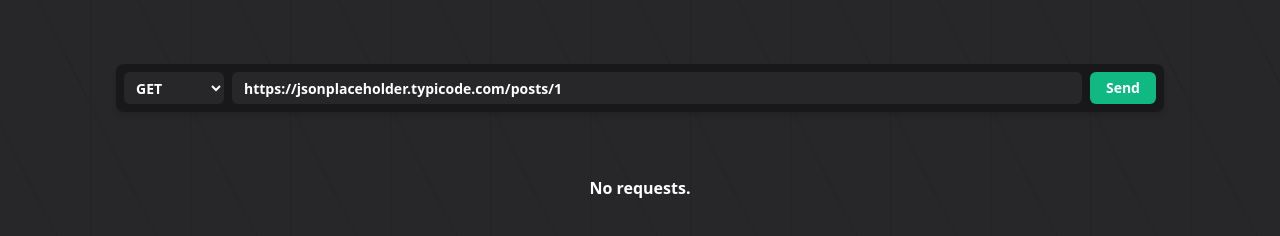
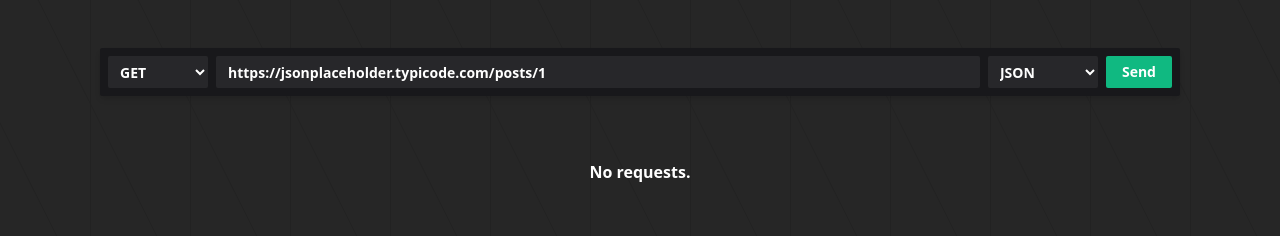
Before and after one commit to itsmichaelbtw/urbex, a website: page playground/index.html in a window 1280 px wide. Drawn offline with nearby package versions, Linux system fonts and the light colour scheme.

Commit message:
chore: added response types and request modal

```diff
--- a/playground/index.html
+++ b/playground/index.html
@@ -17,15 +17,18 @@
             }
         </style>
     </head>
-    <body class="relative flex min-h-screen flex-col overflow-hidden bg-zinc-800 py-6 sm:py-12">
+    <body class="relative flex min-h-screen flex-col bg-neutral-800">
+        <div id="request_modal" class="absolute z-[100] w-full h-full hidden">
+            <div class="fixed bg-zinc-900 opacity-50 w-full h-full z-[0]"></div>
+        </div>
         <div class="absolute inset-0 opacity-10 bg-[url(./assets/architect.svg)] bg-center"></div>
-        <div class="container max-w-[1080px] mx-auto px-4 py-4">
-            <div class="relative bg-zinc-900 px-[8px] py-[8px] shadow-md mx-auto rounded-lg">
+        <div class="container max-w-[1080px] mx-auto py-6 sm:py-12 h-screen flex flex-col">
+            <div class="relative bg-zinc-900 px-[8px] py-[8px] shadow-md rounded-sm">
                 <div
                     class="flex flex-row gap-[8px] text-white text-sm font-semibold items-center items-stretch"
                 >
                     <select
-                        class="flex-none bg-zinc-800 rounded-md px-[8px] w-[100px] h-[32px]"
+                        class="flex-none bg-zinc-800 rounded-sm px-[8px] w-[100px] h-[32px]"
                         id="request_method"
                     >
                         <option value="GET">GET</option>
@@ -36,7 +39,7 @@
                         <option value="HEAD">HEAD</option>
                         <option value="OPTIONS">OPTIONS</option>
                     </select>
-                    <div class="grow rounded-md overflow-hidden bg-zinc-800 px-[12px]">
+                    <div class="grow rounded-sm overflow-hidden bg-zinc-800 px-[12px]">
                         <input
                             type="text"
                             class="w-full h-[32px] bg-transparent border-none outline-none"
@@ -44,9 +47,20 @@
                             id="request_url"
                         />
                     </div>
+                    <select
+                        class="flex-none bg-zinc-800 rounded-sm px-[8px] w-[110px] h-[32px]"
+                        id="response_type"
+                    >
+                        <option value="json">JSON</option>
+                        <option value="text">Text</option>
+                        <option value="blob">Blob</option>
+                        <option value="document">Document</option>
+                        <option value="arraybuffer">ArrayBuffer</option>
+                        <option value="raw">Raw</option>
+                    </select>
                     <button
                         type="submit"
-                        class="flex-none rounded-md px-[16px] bg-emerald-500 hover:bg-emerald-600 rounded-lg text-white font-bold"
+                        class="flex-none rounded-sm px-[16px] bg-emerald-500 hover:bg-emerald-600 rounded-sm text-white font-bold"
                         id="request_send"
                     >
                         Send
@@ -55,7 +69,7 @@
 
                 <div id="request_body" class="relative mt-[12px] w-full text-white hidden">
                     <textarea
-                        class="w-full h-[160px] bg-zinc-800 rounded-md resize-none border-none outline-none px-[12px] py-[6px]"
+                        class="w-full h-[160px] bg-zinc-800 rounded-sm resize-none border-none outline-none px-[12px] py-[6px]"
                         placeholder="Request Body"
                         autocomplete="off"
                         spellcheck="false"
@@ -63,7 +77,10 @@
                 </div>
             </div>
 
-            <div id="urbex_requests" class="relative mt-16 flex flex-col"></div>
+            <div
+                id="urbex_requests"
+                class="relative mt-16 flex flex-col gap-[8px] overflow-auto h-full"
+            ></div>
         </div>
     </body>
 </html>
```
